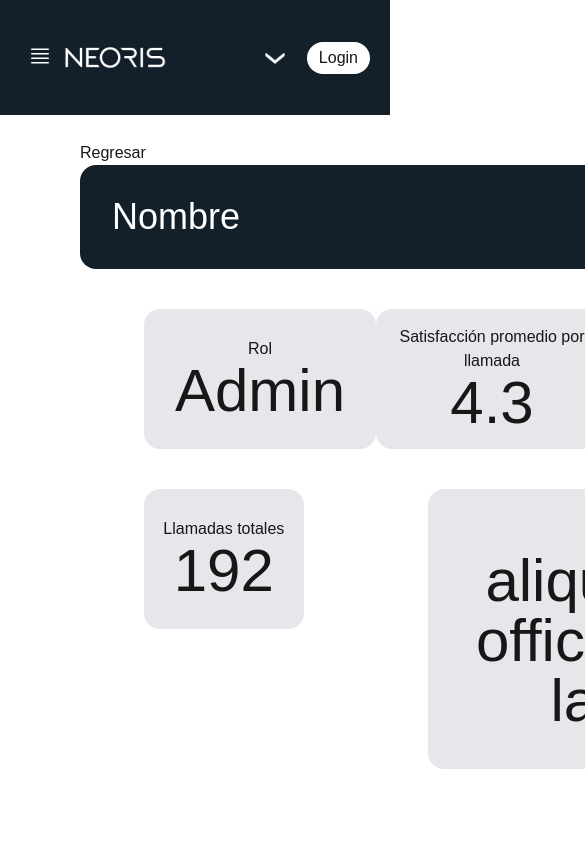
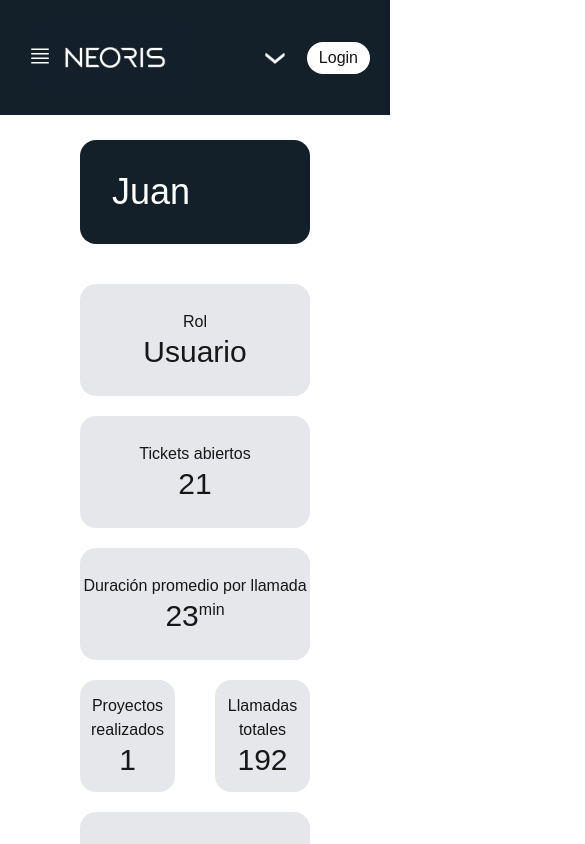
Before and after one commit to Fuerza-Leona/callsight, a Next.js app: page /perfil in a window 390 px wide. Shown: the top 844 px of the page, 585 px wide, since content can reach past the window. Built offline with nearby package versions, Linux system fonts and the light colour scheme.

Commit message:
Front-End Responsivo Perfil Empleado y Cliente

```diff
--- a/package.json
+++ b/package.json
@@ -11,7 +11,8 @@
   "dependencies": {
     "@emotion/react": "^11.14.0",
     "@emotion/styled": "^11.14.0",
-    "@mui/material": "^6.4.7",
+    "@mui/icons-material": "^6.4.9",
+    "@mui/material": "^6.4.9",
     "@mui/x-date-pickers": "^7.27.3",
     "@tailwindcss/postcss": "^4.0.12",
     "axios": "^1.8.3",
--- /dev/null
+++ b/src/app/components/CustomPaginationActionsTable.tsx
@@ -0,0 +1,162 @@
+'use client';
+import * as React from 'react';
+import { useTheme } from '@mui/material/styles';
+import Box from '@mui/material/Box';
+import Table from '@mui/material/Table';
+import TableBody from '@mui/material/TableBody';
+import TableCell from '@mui/material/TableCell';
+import TableContainer from '@mui/material/TableContainer';
+import TableFooter from '@mui/material/TableFooter';
+import TablePagination from '@mui/material/TablePagination';
+import TableHead from '@mui/material/TableHead';
+import TableRow from '@mui/material/TableRow';
+import Paper from '@mui/material/Paper';
+import IconButton from '@mui/material/IconButton';
+import FirstPageIcon from '@mui/icons-material/FirstPage';
+import KeyboardArrowLeft from '@mui/icons-material/KeyboardArrowLeft';
+import KeyboardArrowRight from '@mui/icons-material/KeyboardArrowRight';
+import LastPageIcon from '@mui/icons-material/LastPage';
+
+interface TablePaginationActionsProps {
+  count: number;
+  page: number;
+  rowsPerPage: number;
+  onPageChange: (
+    event: React.MouseEvent<HTMLButtonElement>,
+    newPage: number,
+  ) => void;
+}
+
+function TablePaginationActions(props: TablePaginationActionsProps) {
+  const theme = useTheme();
+  const { count, page, rowsPerPage, onPageChange } = props;
+
+  const handleFirstPageButtonClick = (event: React.MouseEvent<HTMLButtonElement>) => {
+    onPageChange(event, 0);
+  };
+
+  const handleBackButtonClick = (event: React.MouseEvent<HTMLButtonElement>) => {
+    onPageChange(event, page - 1);
+  };
+
+  const handleNextButtonClick = (event: React.MouseEvent<HTMLButtonElement>) => {
+    onPageChange(event, page + 1);
+  };
+
+  const handleLastPageButtonClick = (event: React.MouseEvent<HTMLButtonElement>) => {
+    onPageChange(event, Math.max(0, Math.ceil(count / rowsPerPage) - 1));
+  };
+
+  return (
+    <Box sx={{ flexShrink: 0, ml: 2.5 }}>
+      <IconButton onClick={handleFirstPageButtonClick} disabled={page === 0} aria-label="first page">
+        {theme.direction === 'rtl' ? <LastPageIcon /> : <FirstPageIcon />}
+      </IconButton>
+      <IconButton onClick={handleBackButtonClick} disabled={page === 0} aria-label="previous page">
+        {theme.direction === 'rtl' ? <KeyboardArrowRight /> : <KeyboardArrowLeft />}
+      </IconButton>
+      <IconButton
+        onClick={handleNextButtonClick}
+        disabled={page >= Math.ceil(count / rowsPerPage) - 1}
+        aria-label="next page"
+      >
+        {theme.direction === 'rtl' ? <KeyboardArrowLeft /> : <KeyboardArrowRight />}
+      </IconButton>
+      <IconButton
+        onClick={handleLastPageButtonClick}
+        disabled={page >= Math.ceil(count / rowsPerPage) - 1}
+        aria-label="last page"
+      >
+        {theme.direction === 'rtl' ? <FirstPageIcon /> : <LastPageIcon />}
+      </IconButton>
+    </Box>
+  );
+}
+
+// ✅ Reusable prop types
+export interface DataRow {
+  [key: string]: string | number;
+}
+
+interface CustomPaginationActionsTableProps {
+  rows: DataRow[];
+  columns: { label: string; key: string }[];
+}
+
+export default function CustomPaginationActionsTable({
+  rows,
+  columns,
+}: CustomPaginationActionsTableProps) {
+  const [page, setPage] = React.useState(0);
+  const [rowsPerPage, setRowsPerPage] = React.useState(5);
+
+  const emptyRows =
+    page > 0 ? Math.max(0, (1 + page) * rowsPerPage - rows.length) : 0;
+
+  const handleChangePage = (
+    event: React.MouseEvent<HTMLButtonElement> | null,
+    newPage: number,
+  ) => {
+    setPage(newPage);
+  };
+
+  const handleChangeRowsPerPage = (
+    event: React.ChangeEvent<HTMLInputElement | HTMLTextAreaElement>,
+  ) => {
+    setRowsPerPage(parseInt(event.target.value, 10));
+    setPage(0);
+  };
+
+  return (
+    <TableContainer component={Paper}>
+      <Table sx={{ minWidth: 300 }} aria-label="custom pagination table">
+        <TableHead>
+          <TableRow>
+            {columns.map((col) => (
+              <TableCell key={col.key}>{col.label}</TableCell>
+            ))}
+          </TableRow>
+        </TableHead>
+        <TableBody>
+          {(rowsPerPage > 0
+            ? rows.slice(page * rowsPerPage, page * rowsPerPage + rowsPerPage)
+            : rows
+          ).map((row, rowIndex) => (
+            <TableRow key={rowIndex}>
+              {columns.map((col) => (
+                <TableCell key={col.key} align="left">
+                  {row[col.key]}
+                </TableCell>
+              ))}
+            </TableRow>
+          ))}
+          {emptyRows > 0 && (
+            <TableRow style={{ height: 53 * emptyRows }}>
+              <TableCell colSpan={columns.length} />
+            </TableRow>
+          )}
+        </TableBody>
+        <TableFooter>
+          <TableRow>
+            <TablePagination
+              rowsPerPageOptions={[5, 10, 25, { label: 'All', value: -1 }]}
+              colSpan={columns.length}
+              count={rows.length}
+              rowsPerPage={rowsPerPage}
+              page={page}
+              slotProps={{
+                select: {
+                  inputProps: { 'aria-label': 'rows per page' },
+                  native: true,
+                },
+              }}
+              onPageChange={handleChangePage}
+              onRowsPerPageChange={handleChangeRowsPerPage}
+              ActionsComponent={TablePaginationActions}
+            />
+          </TableRow>
+        </TableFooter>
+      </Table>
+    </TableContainer>
+  );
+}
--- /dev/null
+++ b/src/app/components/SearchBar.tsx
@@ -0,0 +1,41 @@
+import * as React from 'react';
+import TextField from '@mui/material/TextField';
+import Autocomplete from '@mui/material/Autocomplete';
+import { SxProps } from '@mui/material/styles';
+
+
+const top100Films = [
+    { label: 'The Shawshank Redemption', year: 1994 },
+    { label: 'The Godfather', year: 1972 },
+    { label: 'The Godfather: Part II', year: 1974 },
+    { label: 'The Dark Knight', year: 2008 },
+    { label: '12 Angry Men', year: 1957 },
+    { label: "Schindler's List", year: 1993 },
+    { label: 'Pulp Fiction', year: 1994 }
+
+]
+
+interface SearchBarProps {
+    options: { label: string }[];
+    label: string;
+    onSelect: (value: string | null) => void;
+    sx?: SxProps;
+  }
+
+//Combo box
+export default function SearchBar({
+    options,
+    label,
+    onSelect,
+    sx = {},
+}: SearchBarProps) {
+  return (
+    <Autocomplete
+      disablePortal
+      options={options}
+      onChange={(_, value) => onSelect(value ? value.label : null)}
+      sx={sx}
+      renderInput={(params) => <TextField {...params} label={label} />}
+    />
+  );
+}
--- a/src/app/layout.tsx
+++ b/src/app/layout.tsx
@@ -26,6 +26,16 @@ export default function RootLayout({
 }>) {
   return (
     <html lang="en">
+      <head>
+        {/* Material UI's meta tag */}
+        <meta name="viewport" content="initial-scale=1, width=device-width" />
+
+        {/* Material Icons */}
+        <link
+          rel="stylesheet"
+          href="https://fonts.googleapis.com/icon?family=Material+Icons"
+        />
+      </head>
       <body className={`${geistSans.variable} ${geistMono.variable} antialiased`}>
         <Navbar />
 
--- a/src/app/perfil/page.tsx
+++ b/src/app/perfil/page.tsx
@@ -1,49 +1,142 @@
 'use client'
-import { useRef, useState } from "react";
+import { useEffect, useState } from "react";
+import CustomPaginationActionsTable from "../components/CustomPaginationActionsTable";
+import SearchBar from "../components/SearchBar";
+
+const rows = [
+  { name: 'BBVA', usuarios: 30, proyectos: 3 },
+  { name: 'Santander', usuarios: 12, proyectos: 21 },
+  { name: 'CaixaBank', usuarios: 18, proyectos: 5 },
+  { name: 'Banco Sabadell', usuarios: 25, proyectos: 8 },
+  { name: 'ING', usuarios: 10, proyectos: 2 },
+  { name: 'Bankinter', usuarios: 8, proyectos: 4 },
+  { name: 'Abanca', usuarios: 15, proyectos: 6 },
+  { name: 'Kutxabank', usuarios: 9, proyectos: 1 },
+  { name: 'Openbank', usuarios: 13, proyectos: 7 },
+  { name: 'EVO Banco', usuarios: 6, proyectos: 3 },
+  { name: 'Cajamar', usuarios: 22, proyectos: 9 },
+];
+
+const columns = [
+  { label: 'Cliente', key: 'name' },
+  { label: 'Usuarios', key: 'usuarios' },
+  { label: 'Proyectos', key: 'proyectos' },
+];
+
+const isUser = true;
+const isAgent = !isUser;
+const isAdmin = false;
+
+const nombre = "Juan"
+const nLlamadas = 192;
+const duracion = 23;
+
+//Cliente
+const nProyectos = 1;
+const tickets = 21
+
+//Agente - Admin
+const satisfaccion = 4.3;
+const empresa = "Neoris";
 
 export default function Home() {
+  /* const [role, setRole] = useState('');
+
+  useEffect(() => {
+    const storedRole = localStorage.getItem('userRole');
+    setRole(storedRole || '');
+  }, []);
+
+  const isUser = role === 'user';
+  const isAdmin = role === 'admin'; */
+
+  const [filteredRows, setFilteredRows] = useState(rows);
+  const handleSearch = (searchValue: string | null) => {
+    if (!searchValue) {
+      setFilteredRows(rows);
+    } else {
+      const filtered = rows.filter(row =>
+        row.name.toLowerCase().includes(searchValue.toLowerCase())
+      );
+      setFilteredRows(filtered);
+    }
+  };
 
   return (
-    <div className="relative w-full min-h-screen flex flex-col items-center text-center justify-center lg:pl-[256px] pt-[65px]">
+    <div className="md:relative absolute w-full min-h-screen flex flex-col items-center text-center justify-center lg:pl-[256px] pt-[140px] md:pt-28 lg:pt-[65px]">
       <div className="w-full text-start">
-        <p className="mx-20">Regresar</p>
-        <div className="w-full text-white text-4xl text-start">
-          <p className="bg-[#13202A] rounded-2xl mx-20 p-8">Nombre</p>
+        <div className="text-white text-4xl text-start">
+          <p className="bg-[#13202A] rounded-2xl mx-20 p-8">{nombre}</p>
         </div>
       </div>
-      <div className="flex w-[calc(100%-18rem)] justify-between mt-10">
-        <div className="flex flex-col bg-gray-200 w-60 h-35 rounded-2xl justify-center items-center">
+
+      <div className="flex flex-col gap-5 md:gap-5 md:flex-row md:w-[calc(100%-18rem)] justify-between mt-10 w-[calc(100%-10rem)] ">
+        <div className="flex flex-col bg-gray-200 md:w-60 md:h-35 h-28 rounded-2xl justify-center items-center">
           <p>Rol</p>
-          <h2 className="font-thin text-6xl">Admin</h2>
+          <h2 className="font-thin text-3xl">
+            {isAdmin ? "Admin" : isAgent ? "Agente" : "Usuario"}
+          </h2>
+        </div>
+
+        <div className="flex flex-col bg-gray-200 md:w-60 md:h-35 h-28 rounded-2xl justify-center items-center">
+          <p>
+            {isUser ? "Tickets abiertos" : "Empresa"}
+          </p>
+          <h2 className="font-thin text-3xl">
+            {isUser ? tickets : empresa}
+          </h2>
         </div>
 
 
-        <div className="flex flex-col bg-gray-200 w-60 h-35 rounded-2xl justify-center items-center">
-          <p>Satisfacción promedio por llamada</p>
-          <h2 className="font-thin text-6xl">4.3</h2>
-        </div>
-
-        <div className="flex flex-col bg-gray-200 w-60 h-35 rounded-2xl justify-center items-center">
+        <div className="flex flex-col bg-gray-200 md:w-60 md:h-35 h-28 rounded-2xl justify-center items-center">
           <p>Duración promedio por llamada</p>
           <div className="flex">
-            <h2 className="font-thin text-6xl">23</h2>
+            <h2 className="font-thin text-3xl">{duracion}</h2>
             <p>min</p>
           </div>
         </div>
       </div>
-      <div className="flex w-[calc(100%-18rem)] justify-start gap-31 mt-10">
-        <div className="flex flex-col bg-gray-200 w-60 h-35 rounded-2xl justify-center items-center">
-          <p>Llamadas totales</p>
-          <h2 className="font-thin text-6xl">192</h2>
+
+      <div className="flex flex-col md:flex-row w-[calc(100%-10rem)] md:w-[calc(100%-18rem)] gap-5 md:items-center justify-between">
+        <div className="flex md:flex-col justify-between gap-10 md:mt-10 mt-5">
+          <div className="flex flex-col bg-gray-200 md:w-60 md:h-35 h-28 rounded-2xl w-full justify-center items-center">
+            <p>
+              {(isAdmin || isAgent) ? "Satisfaccion promedio" : "Proyectos realizados" }
+            </p>
+            <h2 className="font-thin text-3xl">{isUser ? nProyectos : satisfaccion}</h2>
+          </div>
+
+          <div className="flex flex-col bg-gray-200 md:w-60 md:h-35 h-28 rounded-2xl w-full justify-center items-center">
+            <p>Llamadas totales</p>
+            <h2 className="font-thin text-3xl">{nLlamadas}</h2>
+          </div>
         </div>
 
-        <div className="flex flex-col bg-gray-200 w-155 h-70 rounded-2xl justify-center items-center">
+        {isUser && <div className="flex flex-col bg-gray-200 w-full h-80 md:mt-10 rounded-2xl justify-center items-center">
           <p>Clientes</p>
-          <h2 className="font-thin text-6xl">
+          <h2 className="font-thin text-3xl">
             aliqua irure officia culpa labore
           </h2>
         </div>
+        }
+        {(isAdmin || isAgent) &&
+        <div className="flex flex-col w-full gap-5 md:ml-10">
+          <div className="flex justify-between gap-5">
+            <SearchBar label="Buscar Cliente" options={rows.map(row => ({ label: row.name }))} onSelect={handleSearch} sx={{ width: '100%' }} />
+              <button className="rounded-2xl bg-[#13202A] text-white md:w-50 hover:cursor-pointer hover:bg-[#364550]">
+                Añadir cliente
+              </button>
+          </div>
+          <div className="h-[200px] w-full">
+            <CustomPaginationActionsTable rows={filteredRows} columns={columns} />
+          </div>
+        </div>
+        }
+
       </div>
+
+
+
     </div>
   );
 }
```
Also changed, not shown: 1 other file (tests, documents, lock files or other folders).
